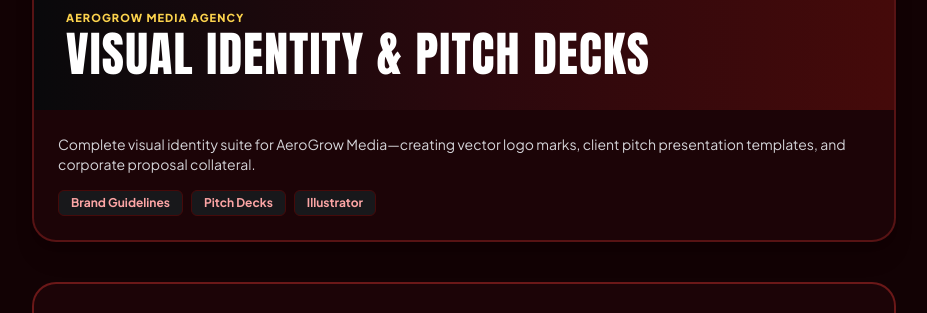
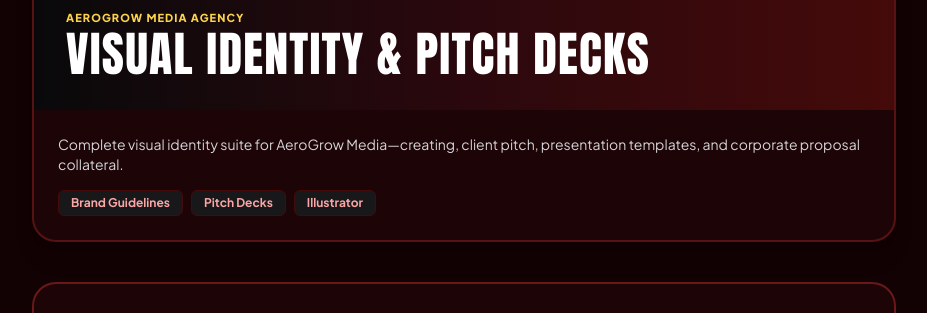
Before and after one commit to Ansh7269/Ansh-portfolio, a plain HTML site: page index.html in a window 1280 px wide. Shown: the part 1467-1780 px from the top of the page, without its empty margins (176-1103 px from the left). Drawn offline with nearby package versions, Linux system fonts and the light colour scheme.

Commit message:
Update index.html

```diff
--- a/index.html
+++ b/index.html
@@ -250,7 +250,7 @@
 
         <div class="p-6 space-y-3">
           <p class="text-xs sm:text-sm text-zinc-300 leading-relaxed font-medium">
-            Complete visual identity suite for AeroGrow Media—creating vector logo marks, client pitch presentation templates, and corporate proposal collateral.
+            Complete visual identity suite for AeroGrow Media—creating, client pitch, presentation templates, and corporate proposal collateral.
           </p>
           <div class="flex flex-wrap gap-2 pt-1">
             <span class="px-3 py-1 rounded-md bg-zinc-900 border border-red-950 text-xs text-red-300 font-bold">Brand Guidelines</span>
```
